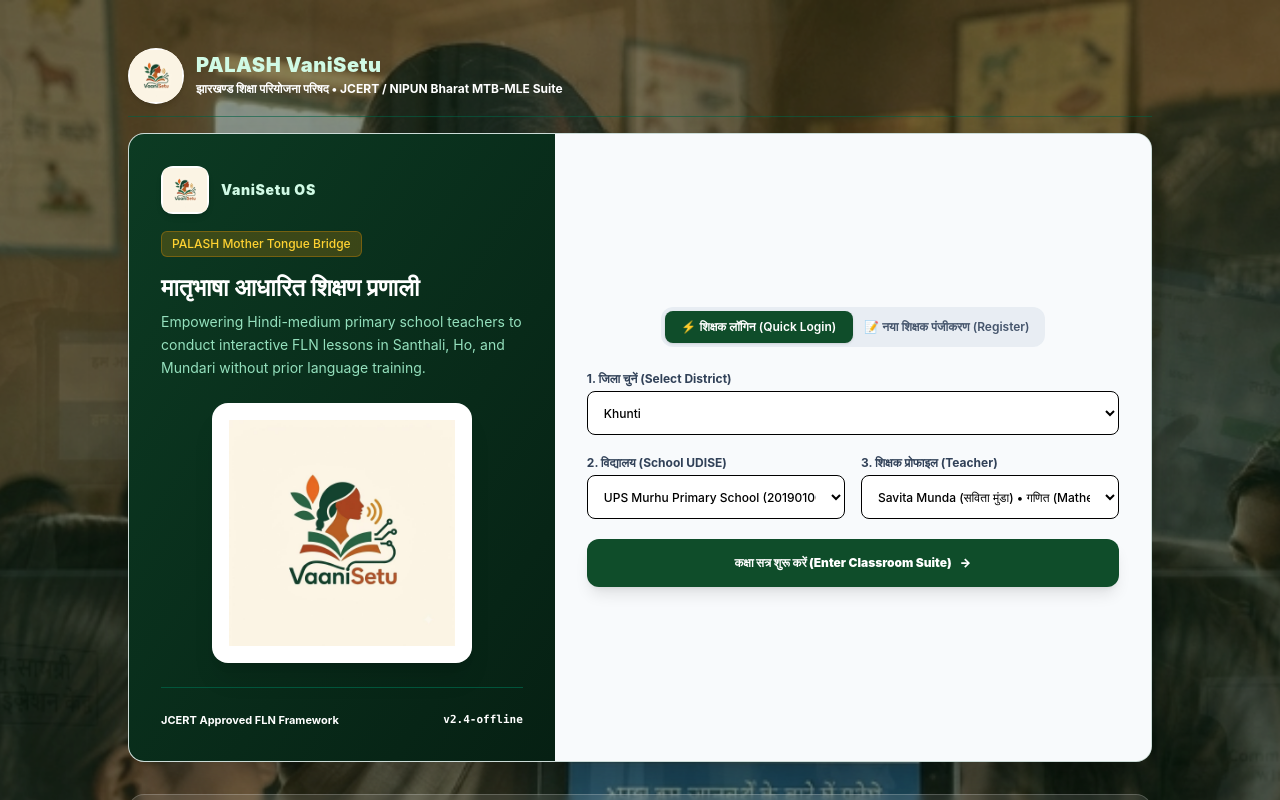
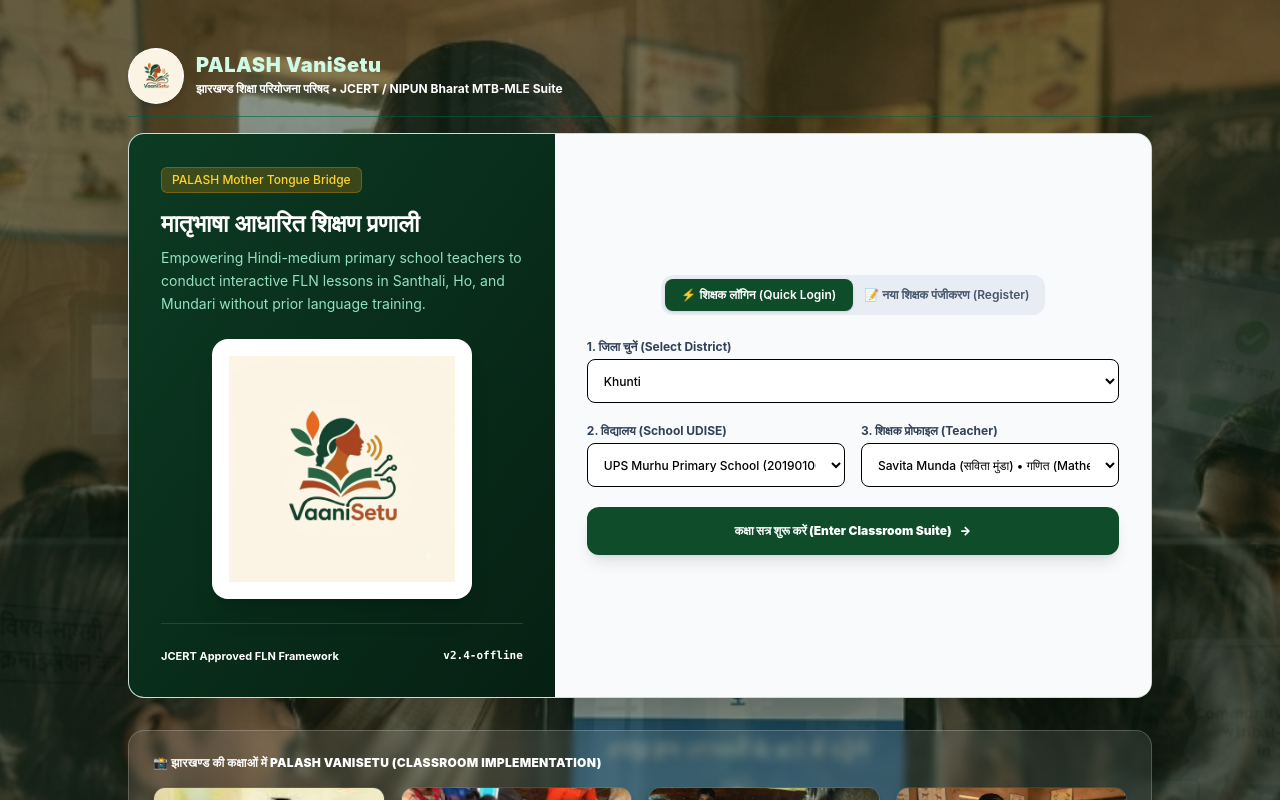
Before and after one commit to nikhil-codes-tech/vanisetu-, a React (Vite) app: page / in a window 1280 px wide. Shown: the top 800 px of the page. Built offline with nearby package versions, Linux system fonts and the light colour scheme.

Commit message:
Update: Removed redundant top logo badge in login panel left column

```diff
--- a/src/components/TeacherAuth.jsx
+++ b/src/components/TeacherAuth.jsx
@@ -238,16 +238,7 @@
         {/* Left Side: Real Classroom Visuals */}
         <div className="md:col-span-5 bg-gradient-to-br from-[#0c3b23] to-[#062013] text-white p-6 md:p-8 flex flex-col justify-between relative overflow-hidden text-left">
           <div className="relative z-10">
-            <div className="flex items-center gap-3 mb-4">
-              <div className="w-12 h-12 bg-white rounded-xl flex items-center justify-center p-0.5 shadow-md overflow-hidden flex-shrink-0">
-                <img
-                  src="/vanisetu_logo.jpg"
-                  alt="VaniSetu Logo"
-                  className="w-full h-full object-contain"
-                />
-              </div>
-              <span className="text-sm font-black tracking-wider text-emerald-100">VaniSetu OS</span>
-            </div>
+
 
             <div className="inline-block bg-amber-500/20 text-amber-300 text-xs px-2.5 py-1 rounded-md font-medium mb-4 border border-amber-500/30">
               PALASH Mother Tongue Bridge
```
